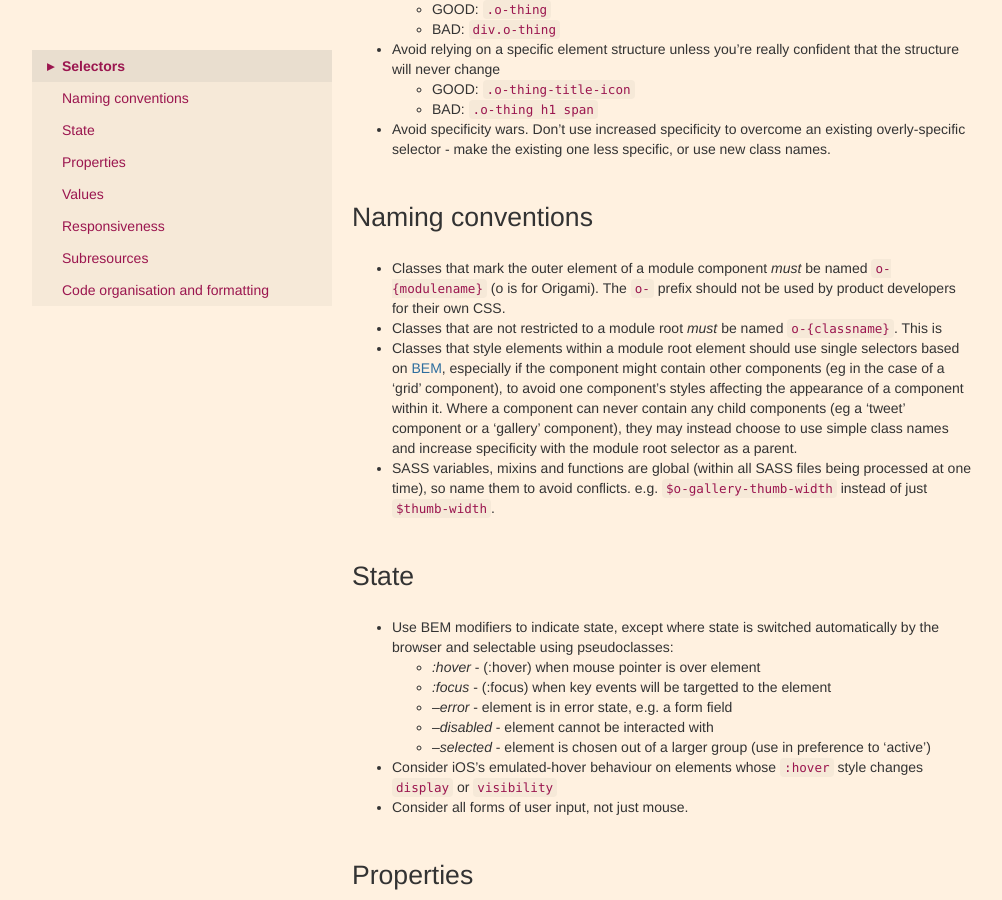
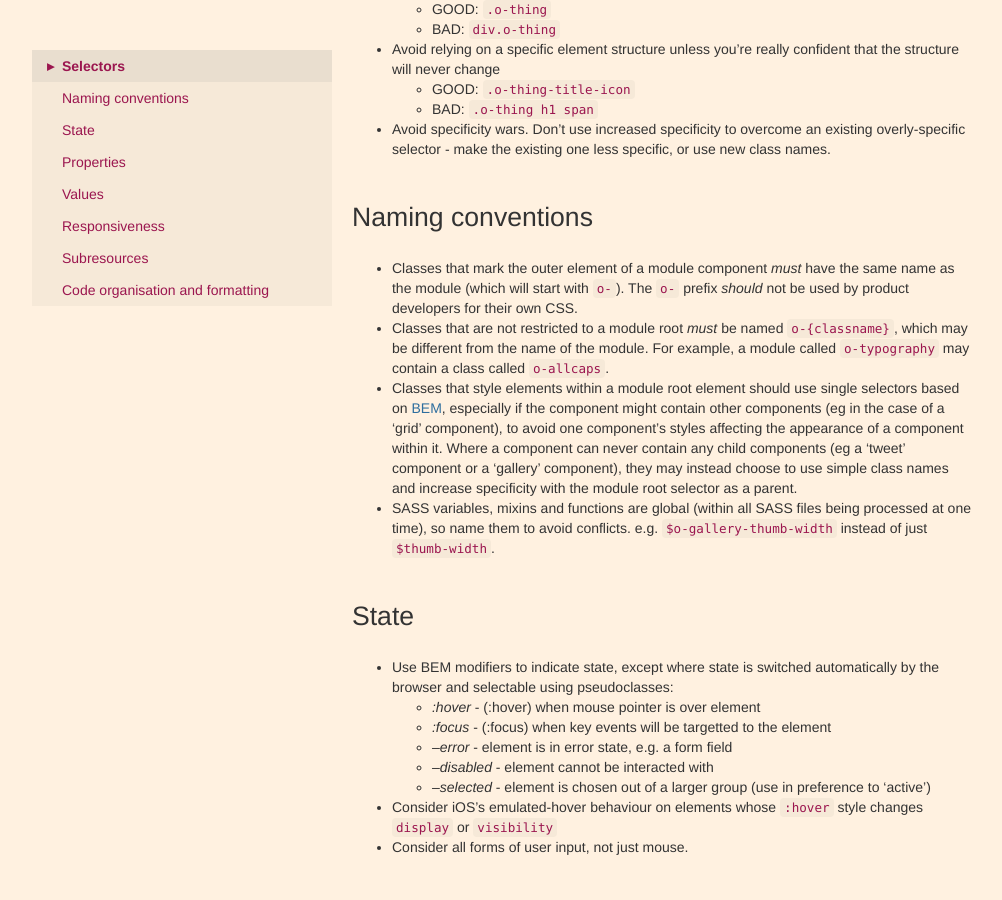
Before and after one commit to Financial-Times/ft-origami, a Jekyll site: the page built from docs/syntax/scss.md, in a window 1280 px wide and 900 px high, scrolled down 705 px. Shown: the whole window, without its empty margins (138-1140 px from the left). Built offline with Jekyll 4.4.1, drawn with Linux system fonts in a browser that asks for light colours; nearby versions of some CDN libraries.

Commit message:
Clarify o- prefix behaviour to avoid double-o prefixes

```diff
--- a/docs/syntax/scss.md
+++ b/docs/syntax/scss.md
@@ -30,8 +30,8 @@ SASS features should be used only where they result in increased clarity and reu
 
 ## Naming conventions
 
-* Classes that mark the outer element of a module component *must* be named `o-{modulename}` (o is for Origami).  The `o-` prefix should not be used by product developers for their own CSS.
-* Classes that are not restricted to a module root *must* be named `o-{classname}`.  This is
+* Classes that mark the outer element of a module component *must* have the same name as the module (which will start with `o-`).  The `o-` prefix *should* not be used by product developers for their own CSS.
+* Classes that are not restricted to a module root *must* be named `o-{classname}`, which may be different from the name of the module.  For example, a module called `o-typography` may contain a class called `o-allcaps`.
 * Classes that style elements within a module root element should use single selectors based on [BEM](http://csswizardry.com/2013/01/mindbemding-getting-your-head-round-bem-syntax/), especially if the component might contain other components (eg in the case of a 'grid' component), to avoid one component's styles affecting the appearance of a component within it.  Where a component can never contain any child components (eg a 'tweet' component or a 'gallery' component), they may instead choose to use simple class names and increase specificity with the module root selector as a parent.
 * SASS variables, mixins and functions are global (within all SASS files being processed at one time), so name them to avoid conflicts. e.g. `$o-gallery-thumb-width` instead of just `$thumb-width`.
 
```
Also changed, not shown: docs/component-types/modules.md (+1 -1 lines), docs/syntax/html.md (+1 -1 lines).
